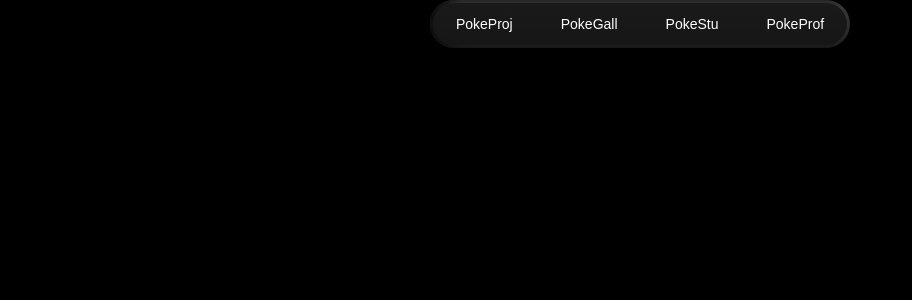
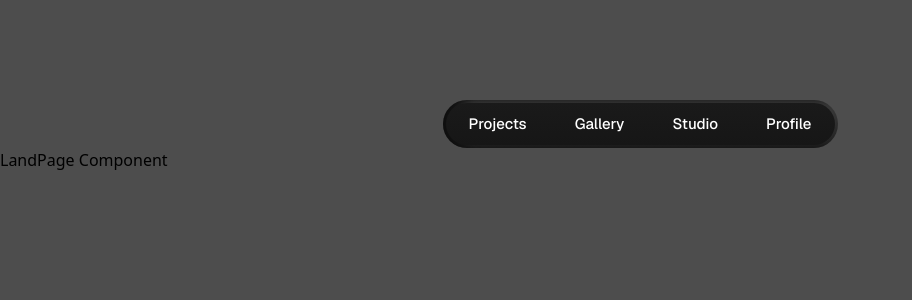
Before and after one commit to wMageblood/planetfall, a React (Vite) app: page / in a window 1280 px wide. Shown: the top 300 px of the page, without its empty margins (0-912 px from the left). Built offline with nearby package versions, Linux system fonts and the light colour scheme.

Commit message:
tidying up

```diff
--- a/src/components/NavigationBar.tsx
+++ b/src/components/NavigationBar.tsx
@@ -1,14 +1,14 @@
 function NavigationBar() {
   return (
-    <nav className={``}>
+    <nav className={`mt-25 `}>
       <div className={`flex justify-center`}>
         <div className={`bg-linear-to-b from-navigationGrayInactive to-navigationBlackGray w-auto rounded-full h-12 flex items-center p-[3px] inset-shadow-nav`}>
-          <div className={`text-gray bg-linear-to-t from-navigationBody1 to-navigationBody2 rounded-full w-full h-full flex items-center p-[3px]`}>
+          <div className={`text-gray bg-linear-to-t from-navigationBody1 to-navigationBody2 rounded-full w-full h-full flex items-center p-[3px] inset-shadow`}>
             {/* <div className={`text-gray-300 bg-linear-to-t from-navigationBody1 to-navigationBody2 flex items-center w-full h-full p-[3px] rounded-full`}> */}
-            <a href="#" className={`hover-navigation-button`}>PokeProj</a>
-            <a href="#" className={`hover-navigation-button ml-2`}>PokeGall</a>
-            <a href="#" className={`hover-navigation-button mx-2`}>PokeStu</a>
-            <a href="#" className={`hover-navigation-button`}>PokeProf</a>
+            <a href="#" className={`hover-navigation-button`}>Projects</a>
+            <a href="#" className={`hover-navigation-button ml-2`}>Gallery</a>
+            <a href="#" className={`hover-navigation-button mx-2`}>Studio</a>
+            <a href="#" className={`hover-navigation-button`}>Profile</a>
             {/* </div> */}
           </div>
         </div>
--- a/src/index.css
+++ b/src/index.css
@@ -1,7 +1,5 @@
+@import url('https://fonts.googleapis.com/css2?family=Geist:wght@500&display=swap');
 @import "tailwindcss";
-@import url('https://fonts.googleapis.com/css2?family=Roboto:ital,wdth,wght@0,75,200;1,75,200&display=swap');
-@import url('https://fonts.googleapis.com/css2?family=Lexend&display=swap');
-@import url('https://fonts.googleapis.com/css2?family=Vend+Sans:wght@600&display=swap');
 
 @theme {
 
@@ -85,6 +83,7 @@
 
   --font-lexend: "Lexend", sans-serif;
   --font-VendSans: "Vend Sans", sans-serif;
+  --font-Geist: "Geist", sans-serif;
 
  /* NAVIGATION BAR */
 }
@@ -190,9 +189,9 @@
            items-center
            px-5
            rounded-full
-           text-sm
+           text-[15px]
            text-white
-           font-VendSans
+           font-Geist
 
     }
 
@@ -202,7 +201,7 @@ body {
   height: 100vh;
   width: 100vw;
 
-  background: black; /* testing purposes */
+  background: #4d4d4d; /* testing purposes */
 
   /* 1 */
 
```
